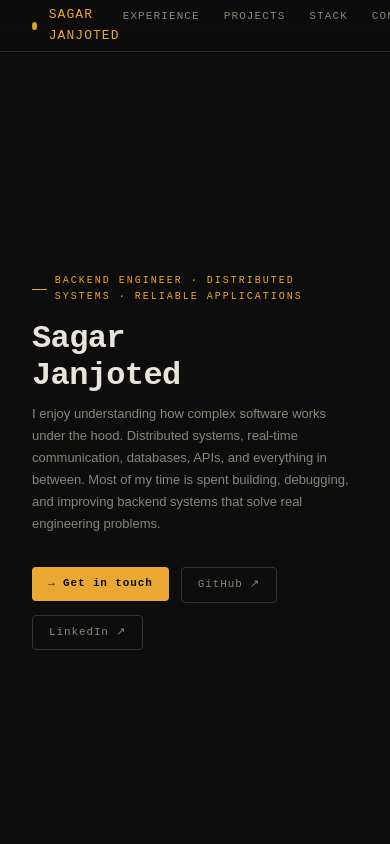
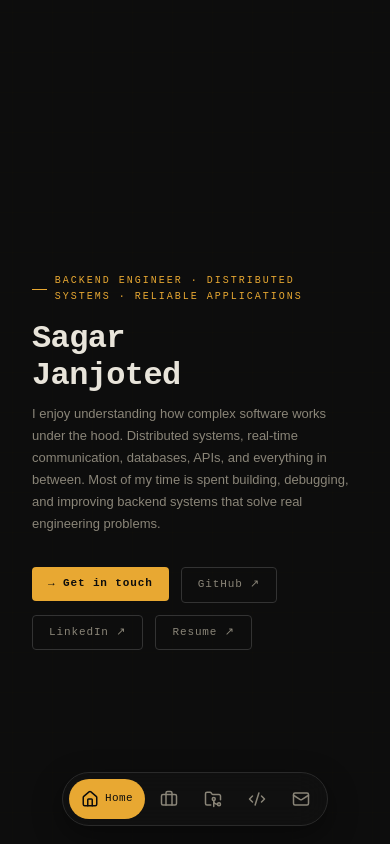
Before and after one commit to STRO09/Personal-Portfolio, a Next.js app in the folder ui/: page / in a window 390 px wide. Shown: the top 844 px of the page. Built offline with nearby package versions, Linux system fonts and the light colour scheme.

Commit message:
[added | updated] ::: different navbar for small screens, usage of lucide icons, need to ue it wholely though. added twitter in contact, moved resume from navbar to a button

```diff
--- a/ui/app/globals.css
+++ b/ui/app/globals.css
@@ -51,8 +51,11 @@ body {
   border-radius: 2px;
 }
 
-/* NAV */
-nav {
+/* ============================
+   DESKTOP NAVBAR
+============================ */
+
+.desktop-nav {
   position: fixed;
   top: 0;
   left: 0;
@@ -67,41 +70,35 @@ nav {
   justify-content: space-between;
   height: 52px;
 }
-.nav-id {
+
+.desktop-nav .nav-id {
   display: flex;
   align-items: center;
   gap: 12px;
 }
-.nav-dot {
+
+.desktop-nav .nav-dot {
   width: 8px;
   height: 8px;
   border-radius: 50%;
   background: var(--amber);
-  animation: pulse 2.5s ease-in-out infinite;
+  animation: pulseNav 2.2s ease-in-out infinite;
 }
-@keyframes pulse {
-  0%,
-  100% {
-    opacity: 1;
-    transform: scale(1);
-  }
-  50% {
-    opacity: 0.5;
-    transform: scale(0.85);
-  }
-}
-.nav-name {
+
+.desktop-nav .nav-name {
   font-size: 13px;
   font-weight: 500;
   color: var(--amber);
   letter-spacing: 0.08em;
 }
-.nav-links {
+
+.desktop-nav .nav-links {
   display: flex;
   gap: 1.5rem;
   position: relative;
 }
-.nav-active-pill {
+
+.desktop-nav .nav-active-pill {
   position: absolute;
   bottom: -6px;
   height: 2px;
@@ -112,7 +109,8 @@ nav {
     opacity 0.25s ease;
   pointer-events: none;
 }
-.nav-links a {
+
+.desktop-nav .nav-links a {
   font-size: 11px;
   color: var(--text2);
   text-decoration: none;
@@ -120,31 +118,25 @@ nav {
   text-transform: uppercase;
   transition: color 0.2s;
 }
-.nav-links a:hover {
+
+.desktop-nav .nav-links a:hover {
   color: var(--amber);
 }
-.nav-status {
+
+.desktop-nav .nav-status {
   font-size: 11px;
   color: var(--green);
   display: flex;
   align-items: center;
   gap: 6px;
 }
-.status-dot {
-  width: 5px;
-  height: 5px;
+
+.desktop-nav .status-dot {
+  width: 6px;
+  height: 6px;
   border-radius: 50%;
   background: var(--green);
   animation: blink 1.8s ease-in-out infinite;
-}
-@keyframes blink {
-  0%,
-  100% {
-    opacity: 1;
-  }
-  50% {
-    opacity: 0.2;
-  }
 }
 
 /* LAYOUT */
@@ -1011,3 +1003,88 @@ h1 {
     grid-template-columns: 1fr;
   }
 }
+/* ============================
+   MOBILE PILL NAV
+============================ */
+
+.wheel-nav {
+  display: none;
+}
+
+@media (max-width: 720px) {
+  .desktop-nav {
+    display: none;
+  }
+  .wheel-nav {
+    position: fixed;
+    left: 0;
+    right: 0;
+    bottom: 18px;
+    z-index: 1000;
+    display: flex;
+    justify-content: center;
+    pointer-events: none;
+  }
+
+  .pill-bar {
+    pointer-events: auto;
+    display: flex;
+    align-items: center;
+    gap: 4px;
+    background: rgba(17, 17, 17, 0.92);
+    backdrop-filter: blur(16px);
+    border: 1px solid var(--border);
+    border-radius: 999px;
+    padding: 6px;
+    box-shadow: 0 10px 30px rgba(0, 0, 0, 0.4);
+    max-width: calc(100vw - 24px);
+  }
+
+  .pill-item {
+    display: flex;
+    align-items: center;
+    gap: 6px;
+    text-decoration: none;
+    color: var(--text2);
+    height: 40px;
+    padding: 0 12px;
+    border-radius: 999px;
+    transition:
+      background 0.3s cubic-bezier(0.16, 1, 0.3, 1),
+      color 0.3s,
+      padding 0.3s cubic-bezier(0.16, 1, 0.3, 1);
+  }
+
+  .pill-icon {
+    width: 18px;
+    flex-shrink: 0;
+    font-size: 14px;
+    display: flex;
+    align-items: center;
+    justify-content: center;
+  }
+
+  .pill-item:not(.active) {
+    width: 40px;
+    padding: 0;
+    justify-content: center;
+  }
+
+  .pill-item.active {
+    background: var(--amber);
+    color: #0d0d0d;
+  }
+
+  .pill-label {
+    font-size: 11px;
+    font-weight: 500;
+    letter-spacing: 0.04em;
+    white-space: nowrap;
+    font-family: var(--mono);
+  }
+
+  body {
+    padding-bottom: 90px;
+  }
+
+}
--- a/ui/app/page.js
+++ b/ui/app/page.js
@@ -1,6 +1,7 @@
 "use client";
 import { useState, useEffect } from "react";
 import "./globals.css";
+import { Scroll } from "lucide-react";
 
 // Interactive primitives
 import Magnetic from "../components/ui/Magnetic";
@@ -12,6 +13,7 @@ import SkillBar from "../components/ui/SkillBar";
 import TerminalBoot from "../components/TerminalBoot";
 import ContactCard from "../components/ContactCard";
 import InteractiveTerminal from "../components/InteractiveTerminal";
+import MobileNav from "../components/MobileNav";
 import {
   TopologyDiagram,
   RequestFlowDiagram,
@@ -22,10 +24,10 @@ import {
 // Sub-components
 function Navbar({ underlineStyle }) {
   return (
-    <nav>
+    <nav className="desktop-nav">
       <div className="nav-id">
-        <div className="nav-dot"></div>
-        <span className="nav-name">SAGAR JANJOTED</span>
+        {/* <div className="nav-dot"></div> */}
+        {/* <span className="nav-name">Chasing IT.</span> */}
       </div>
       <div className="nav-links">
         {/* Active Navigation underline */}
@@ -34,7 +36,7 @@ function Navbar({ underlineStyle }) {
         <a href="#projects">Projects</a>
         <a href="#skills">Stack</a>
         <a href="#contact">Contact</a>
-        <a href="https://drive.google.com/drive/folders/1L5YIGVPIyr6R5wi5yJP4vYrN3j496soM">↗ Resume</a>
+        {/* <a href="https://drive.google.com/drive/folders/1L5YIGVPIyr6R5wi5yJP4vYrN3j496soM">↗ Resume</a> */}
       </div>
       <div className="nav-status">
         <div className="status-dot"></div>
@@ -94,6 +96,15 @@ function Hero() {
                 className="btn btn-ghost"
               >
                 LinkedIn ↗
+              </a>
+            </Magnetic>
+            <Magnetic strength={0.12}>
+              <a
+                href="https://drive.google.com/drive/folders/1L5YIGVPIyr6R5wi5yJP4vYrN3j496soM"
+                target="_blank"
+                className="btn btn-ghost"
+              >
+                Resume ↗
               </a>
             </Magnetic>
           </div>
@@ -870,6 +881,15 @@ function Contact({ showCopyNotice }) {
             onCopy={showCopyNotice}
           />
         </Reveal>
+        <Reveal delay={350} className="w-full">
+          <ContactCard
+            icon="X"
+            label="Twitter / X"
+            value="@SagarJanjoted11"
+            href="https://X.com/SagarJanjoted11"
+            onCopy={showCopyNotice}
+          />
+        </Reveal>
       </div>
     </section>
   );
@@ -983,6 +1003,7 @@ export default function Home() {
       ></div>
 
       <Navbar underlineStyle={underlineStyle} />
+      <MobileNav activeSection={activeSection} />
 
       {/* Hero Section */}
       <Hero />
--- /dev/null
+++ b/ui/components/MobileNav.jsx
@@ -0,0 +1,74 @@
+"use client";
+import React from "react";
+import {
+    House,
+    Briefcase,
+    FolderGit2,
+    Code2,
+    Mail
+} from "lucide-react";
+
+const ITEMS = [
+  {
+    href: "#hero",
+    icon: <House size={18} strokeWidth={2} />,
+    label: "Home",
+  },
+  {
+    href: "#experience",
+    icon: <Briefcase size={18} strokeWidth={2} />,
+    label: "Experience",
+  },
+  {
+    href: "#projects",
+    icon: <FolderGit2 size={18} strokeWidth={2} />,
+    label: "Projects",
+  },
+  {
+    href: "#skills",
+    icon: <Code2 size={18} strokeWidth={2} />,
+    label: "Stack",
+  },
+  {
+    href: "#contact",
+    icon: <Mail size={18} strokeWidth={2} />,
+    label: "Contact",
+  }
+];
+
+export default function MobileNav({ activeSection }) {
+  const activeIndex = Math.max(
+    0,
+    ITEMS.findIndex((i) => i.href === `#${activeSection}`)
+  );
+
+  const handleClick = (e, href) => {
+    e.preventDefault();
+    document.querySelector(href)?.scrollIntoView({
+      behavior: "smooth",
+      block: "start",
+    });
+  };
+
+  return (
+    <nav className="wheel-nav" aria-label="Section navigation">
+      <div className="pill-bar">
+        {ITEMS.map((item, index) => {
+          const isActive = index === activeIndex;
+          return (
+            <a
+              key={item.href}
+              href={item.href}
+              // title={item.label}
+              className={`pill-item ${isActive ? "active" : ""}`}
+              onClick={(e) => handleClick(e, item.href)}
+            >
+              <span className="pill-icon">{item.icon}</span>
+              {isActive && <span className="pill-label">{item.label}</span>}
+            </a>
+          );
+        })}
+      </div>
+    </nav>
+  );
+}
--- a/ui/package.json
+++ b/ui/package.json
@@ -9,6 +9,7 @@
     "lint": "eslint"
   },
   "dependencies": {
+    "lucide-react": "^1.22.0",
     "next": "16.2.6",
     "react": "19.2.4",
     "react-dom": "19.2.4"
```
Also changed, not shown: 1 other file (tests, documents, lock files or other folders).
